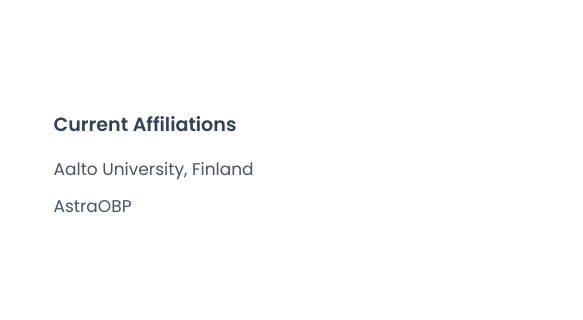
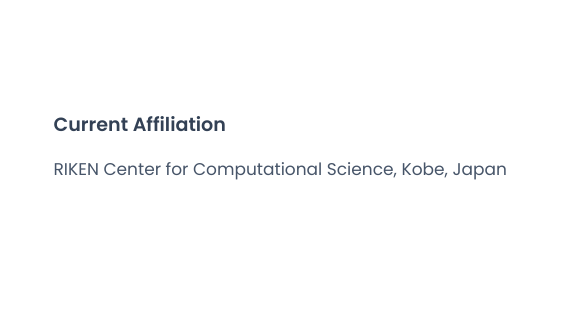
Before and after one commit to arashbm/arash.network, a website: page index.html in a window 1280 px wide. Shown: the part 5955-6275 px from the top of the page, 0-583 px from the left. Drawn offline with nearby package versions, Linux system fonts and the light colour scheme; files that its build step writes are made by us from their sources.

Commit message:
update Affiliation

```diff
--- a/index.html
+++ b/index.html
@@ -482,11 +482,10 @@
       <h2 class="text-2xl font-bold text-academic-blue mb-8 text-center">Contact</h2>
       <div class="grid md:grid-cols-2 gap-8">
         <div>
-          <h3 class="text-lg font-semibold text-academic-blue mb-4">Current Affiliations
+          <h3 class="text-lg font-semibold text-academic-blue mb-4">Current Affiliation
           </h3>
           <div class="space-y-2 text-academic-gray">
-            <p>Aalto University, Finland</p>
-            <p>AstraOBP</p>
+            <p>RIKEN Center for Computational Science, Kobe, Japan</p>
           </div>
         </div>
         <div>
```
